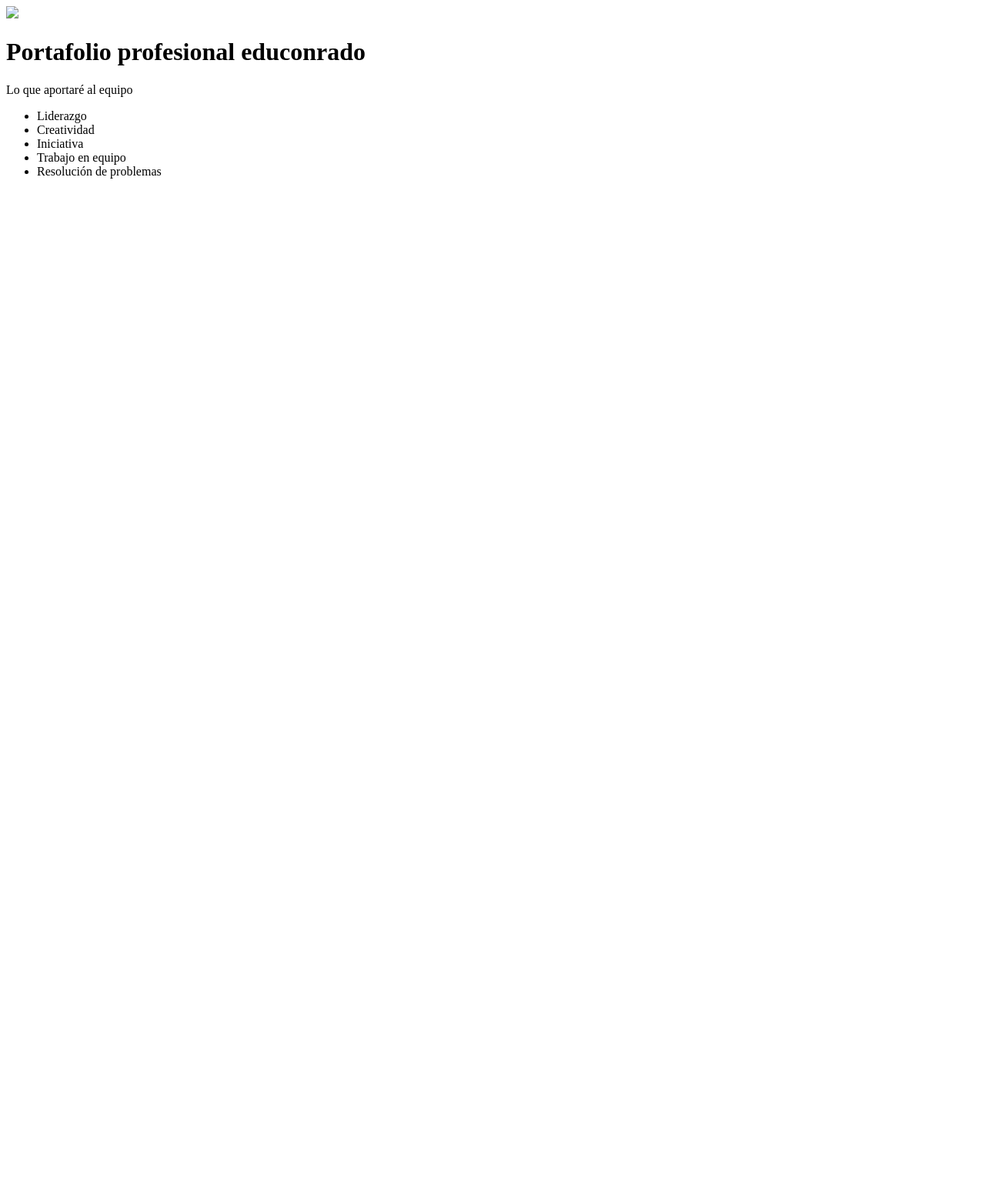
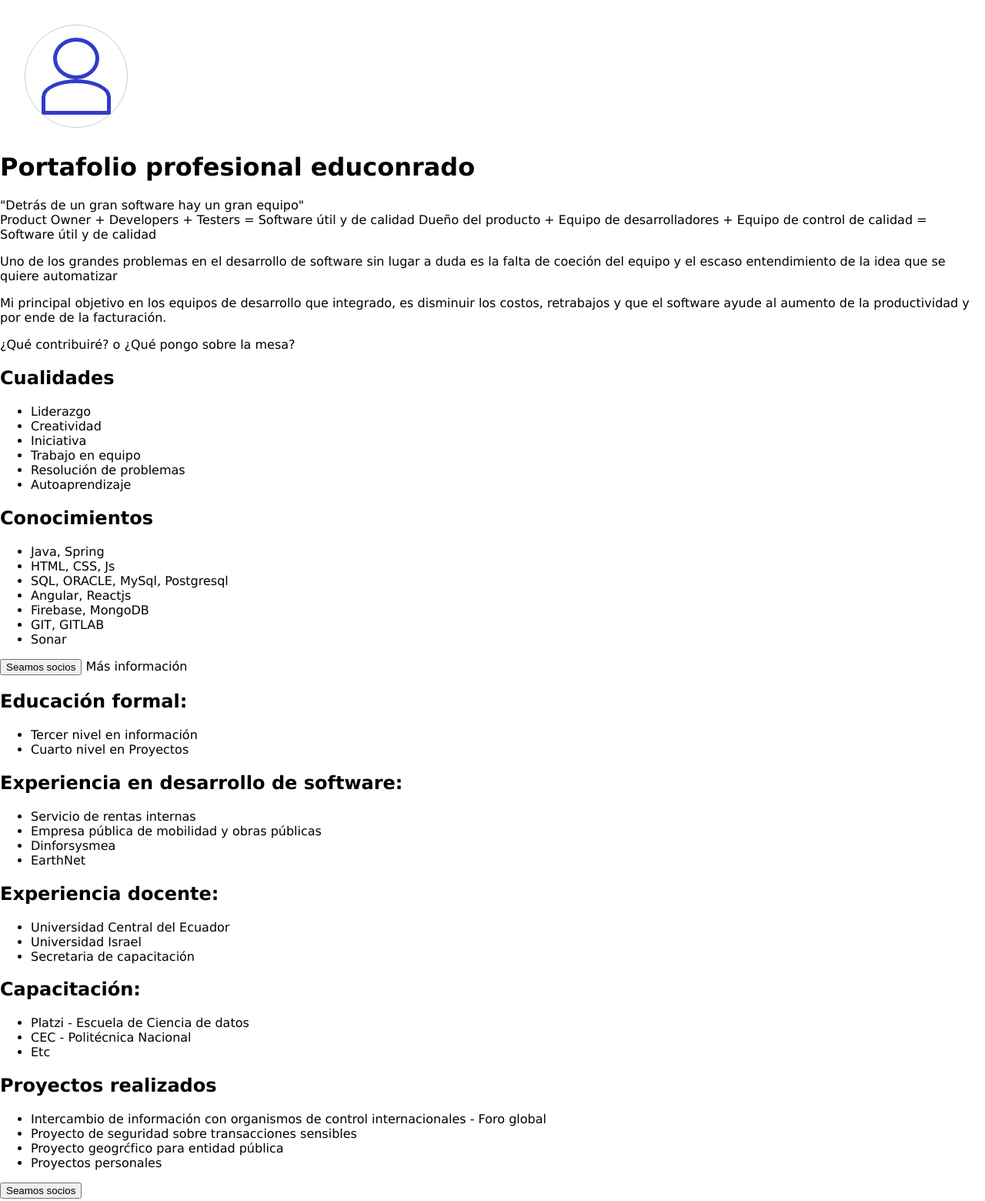
Before and after one commit to educonrado/portafolio, a plain HTML site: page index.html in a window 1280 px wide. Shown: the top 1560 px of the page at 77% size. Before the commit the page ends 800 px from the top, so only its background shows below. Drawn offline with Linux system fonts and the light colour scheme.

Commit message:
Cambios en estilo

```diff
--- /dev/null
+++ b/css/style.css
@@ -0,0 +1,57 @@
+body {
+    margin: 0;
+    padding: 0;
+    font-family: Verdana, Geneva, Tahoma, sans-serif;
+}
+
+.profile {
+    margin: 2rem;
+    padding: 1rem;
+    width: 100px;
+    height: 100px;
+    border: solid 1px #ccc;
+    border-radius: 50%;
+    overflow: auto;
+    display: flex;
+    flex-direction: column;
+
+    align-items: center;
+}
+
+.head {
+    border: solid 5px #313bca;
+    height: 50px;
+    width: 50px;
+    border-radius: 50%;
+}
+
+.body {
+    width: 80px;
+    height: 40px;
+    border-radius: 50% 50% 0 0;
+    border: solid 5px #313bca;
+
+}
+
+/*
+#circle {
+    float: left;
+    width: 300px;
+    height: 300px;
+    margin: 20px;
+    shape-outside: circle();
+    clip-path: circle();
+    background: lightblue;
+}
+*/
+/**
+ #circle {
+      float: left;
+      width: 150px;
+      height: 150px;
+      margin: 20px;
+      shape-outside: circle(50% at 30%);
+      clip-path: circle(50% at 0%);
+      background: lightblue;
+    }
+-*/
--- a/index.html
+++ b/index.html
@@ -4,24 +4,124 @@
     <meta charset="UTF-8">
     <meta name="viewport" content="width=device-width, initial-scale=1.0">
     <title>Portafolio profesional educonrado</title>
+    <link rel="stylesheet" href="css/style.css">
 </head>
 <body>
     <header>
-        <img src="1.png"/>
+        <div class="profile">
+            <div class="head"></div>
+            <div class="body"></div>
+        </div>
         <h1>Portafolio profesional <b>educonrado</b></h1>
+        <div class="frase">
+            "Detr&aacute;s de un gran software hay un gran equipo"
+        </div>
     </header>
     <section>
         <div>
-            Lo que aportaré al equipo
-            <ul>
+            <article>
+
+
+
+                Product Owner + Developers + Testers = Software útil y de calidad
+                Dueño del producto + Equipo de desarrolladores + Equipo de control de calidad =
+                Software útil y de calidad
+
+                <p>
+                    Uno de los grandes problemas en el desarrollo de software
+                    sin lugar a duda es la falta de coeción del equipo y
+                    el escaso entendimiento de la idea que se quiere automatizar
+                </p>
+
+                <p>
+                    Mi principal objetivo en los equipos de desarrollo que integrado,
+                    es disminuir los costos, retrabajos y que el software ayude al aumento de la
+                    productividad y por ende de la facturaci&oacute;n.
+                </p>
+
+                <p>
+                    ¿Qu&eacute; contribuir&eacute;? o ¿Qu&eacute; pongo sobre la mesa?
+                    <h2>Cualidades</h2>
+                    <ul id="cualidades">
                         <li>Liderazgo</li>
                         <li>Creatividad</li>
                         <li>Iniciativa</li>
                         <li>Trabajo en equipo</li>
                         <li>Resoluci&oacute;n de problemas</li>
+                        <li>Autoaprendizaje</li>
                     </ul>
+                    <h2>Conocimientos</h2>
+                    <ul id="conocimientos">
+                        <li>Java, Spring</li>
+                        <li>HTML, CSS, Js</li>
+                        <li>SQL, ORACLE, MySql, Postgresql</li>
+                        <li>Angular, Reactjs</li>
+                        <li>Firebase, MongoDB</li>
+                        <li>GIT, GITLAB</li>
+                        <li>Sonar</li>
+                    </ul>
+                </p>
+                </article>
+                <article>
+                <button>Seamos socios</button>
+                M&aacute;s informaci&oacute;n
+
+                <p>
+                    <h2>Educación formal:</h2>
+                    <ul>
+                        <li>Tercer nivel en información</li>
+                        <li>Cuarto nivel en Proyectos</li>
+                    </ul>
+
+                </p>
+
+                <p>
+                    <h2>Experiencia en desarrollo de software:</h2>
+                    <ul>
+                        <li>Servicio de rentas internas</li>
+                        <li>Empresa pública de mobilidad y obras p&uacute;blicas</li>
+                        <li>Dinforsysmea</li>
+                        <li>EarthNet</li>
+                    </ul>
+                    <h2>Experiencia docente:</h2>
+                    <ul>
+                        <li>Universidad Central del Ecuador</li>
+                        <li>Universidad Israel</li>
+                        <li>Secretaria de capacitación</li>
+                    </ul>
+                    <h2>Capacitaci&oacute;n:</h2>
+                    <ul>
+                        <li>Platzi - Escuela de Ciencia de datos</li>
+                        <li>CEC - Polit&eacute;cnica Nacional</li>
+                        <li>Etc</li>
+                    </ul>
+
+                </p>
+            </article>
+            <article>
+                <h2>
+                    Proyectos realizados
+                </h2>
+                <ul>
+                    <li>Intercambio de informaci&oacute;n con organismos de control internacionales - Foro global</li>
+                    <li>Proyecto de seguridad sobre transacciones sensibles</li>
+                    <li>Proyecto geogr&cacute;fico para entidad p&uacute;blica</li>
+                    <li>Proyectos personales</li>
+                </ul>
+                <button>Seamos socios</button>
+            </article>
         </div>
     </section>
+    <footer>
+        <p>
+            Contactos:
+            +593995000585
+            Github: https://github.com/educonrado
+            Linkedin:
+
+        </p>
+        &copy; Todos los derechos reservados
+    </footer>
 
 </body>
 </html>
```
Lines whose indentation alone changed are shown as unchanged.
